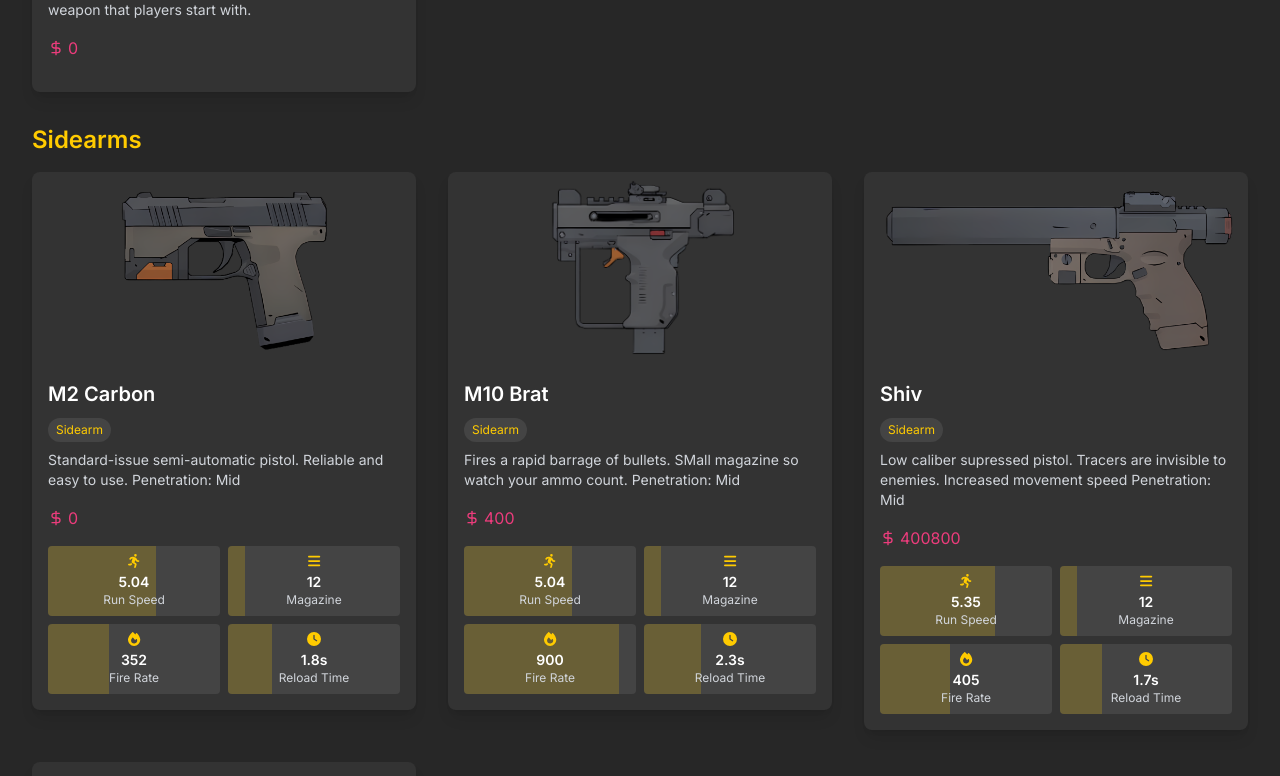
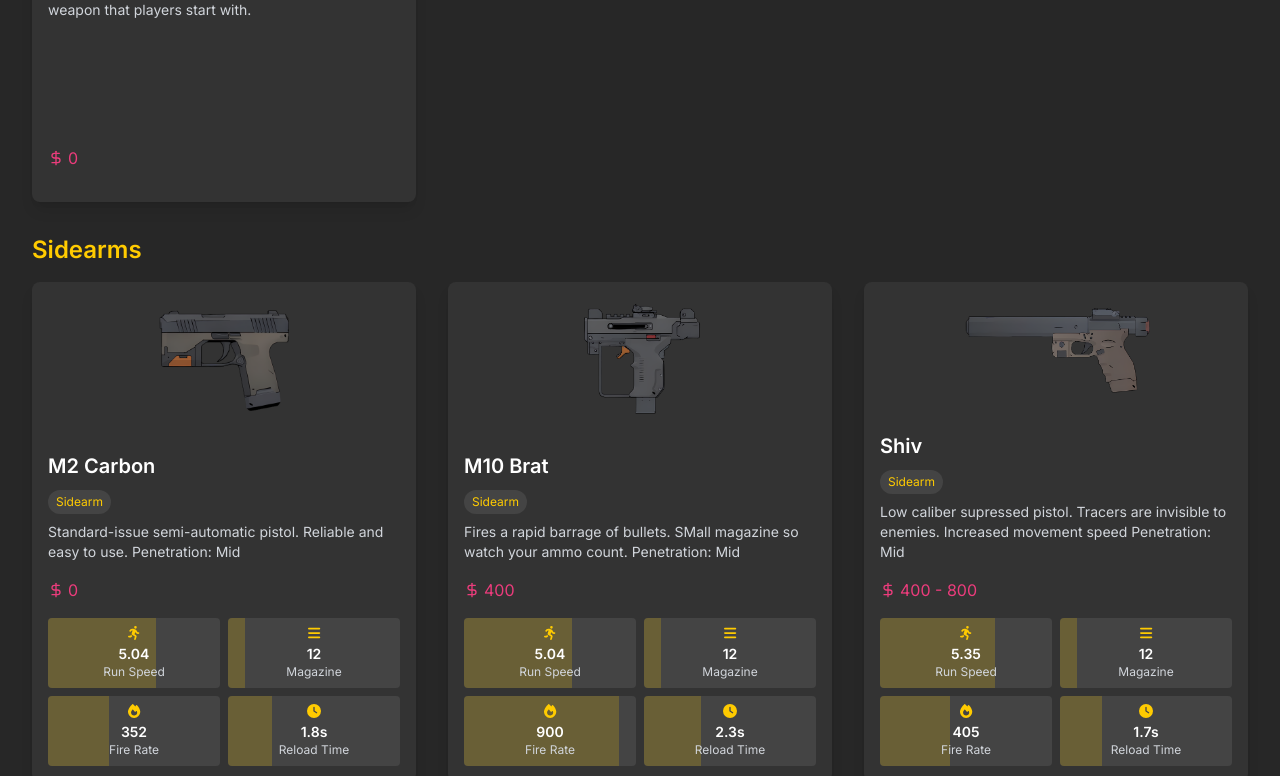
Before and after one commit to hodd1444/sd-shop, a Next.js app: page /arsenal in a window 1280 px wide. Shown: the part 646-1422 px from the top of the page. Built offline with nearby package versions, Linux system fonts and the light colour scheme.

Commit message:
Some QOL fixes

```diff
--- a/components/WeaponCard.tsx
+++ b/components/WeaponCard.tsx
@@ -41,18 +41,21 @@ interface WeaponCardProps {
 
 export default function WeaponCard({ weapon }: WeaponCardProps) {
   return (
-    <div className="bg-[#333333] rounded-lg overflow-hidden shadow-lg flex flex-col">
-      <div className="h-48 overflow-hidden">
+    <div className="bg-[#333333] rounded-lg overflow-hidden shadow-lg flex flex-col h-[500px] w-full">
+      <div className="h-48 overflow-hidden p-4">
         <img src={weapon.image} alt={weapon.name} className="w-full h-full object-contain" />
       </div>
-      <div className="p-4 flex-grow">
-        <h3 className="text-xl font-semibold mb-2">{weapon.name}</h3>
+      <div className="p-4 flex flex-col justify-between flex-grow">
+        <div>
+          <h3 className="text-xl font-semibold mb-2 truncate">{weapon.name}</h3>
           <span className="inline-block text-[#FFCB00] bg-[#444444] text-xs px-2 py-1 rounded-full mb-2">{weapon.type}</span>
-        <p className="text-sm text-gray-300 mb-4">{weapon.description}</p>
+          <p className="text-sm text-gray-300 mb-4 line-clamp-3">{weapon.description}</p>
+        </div>
+        <div>
           <div className="flex justify-between items-center mb-4">
             <span className="flex items-center text-[#EC3C7C]">
               <DollarSign className="w-4 h-4 mr-1" />
-            {weapon.price}
+              {weapon.price.length > 1 ? `${weapon.price[0]} - ${weapon.price[weapon.price.length - 1]}` : weapon.price[0]}
             </span>
           </div>
           {weapon.name !== "Melee" && (
@@ -63,6 +66,7 @@ export default function WeaponCard({ weapon }: WeaponCardProps) {
               <StatItem icon={faClock} value={`${weapon.stats.reloadTime}s`} label="Reload Time" maxValue={7} />
             </div>
           )}
+        </div>
       </div>
     </div>
   );
--- a/components/WeaponList.tsx
+++ b/components/WeaponList.tsx
@@ -142,7 +142,7 @@ export default function WeaponList() {
       <div className="absolute backdrop-blur-sm rounded-lg inset-0 bg-black bg-opacity-40 opacity-0 group-hover:opacity-100 transition-opacity duration-300 flex flex-col justify-center items-center text-white p-4 z-10">
         <p className="text-lg font-bold mb-2">{weapon.name}</p>
         <div className="text-sm space-y-1">
-          <p><FontAwesomeIcon icon={faDollarSign} className="mr-1" /> Price: {weapon.price}</p>
+          <p><FontAwesomeIcon icon={faDollarSign} className="mr-1" /> Price: {weapon.price[0]}</p>
           <p><FontAwesomeIcon icon={faGun} className="mr-1" /> Type: {weapon.type}</p>
           <p><FontAwesomeIcon icon={faList} className="mr-1" /> Magazine: {weapon.stats.magazine}</p>
           {weapon.stats.damage.closeRange && (
@@ -225,17 +225,22 @@ export default function WeaponList() {
         </div>
       ));
     } else if (group === 'price') {
-      const priceRanges = ['0-500', '501-1000', '1001+'];
+      const priceRanges = [
+        { min: 0, max: 500, label: '$0 - $500' },
+        { min: 501, max: 1000, label: '$501 - $1,000' },
+        { min: 1001, max: 2000, label: '$1,001 - $2,000' },
+        { min: 2001, max: 5000, label: '$2,001 - $5,000' },
+        { min: 5001, max: Infinity, label: '$5,001+' }
+      ];
       return priceRanges.map((range) => {
-        const [min, max] = range.split('-').map(Number);
         const weapons = filteredWeapons.filter((weapon) =>
-          weapon.price[0] >= min && (max ? weapon.price[0] <= max : true)
+          weapon.price[0] >= range.min && weapon.price[0] <= range.max
         );
         if (weapons.length === 0) return null;
         return (
-          <div key={range}>
+          <div key={range.label}>
             <h2 className="text-2xl font-semibold text-[#FFCB00] mt-8 mb-4">
-              ${range === '1001+' ? '1001+' : range.replace('-', ' - $')}
+              {range.label}
             </h2>
             <div className="grid grid-cols-1 md:grid-cols-2 lg:grid-cols-3 gap-8">
               {weapons.map(renderWeaponLink)}
```
Lines whose indentation alone changed are shown as unchanged.
